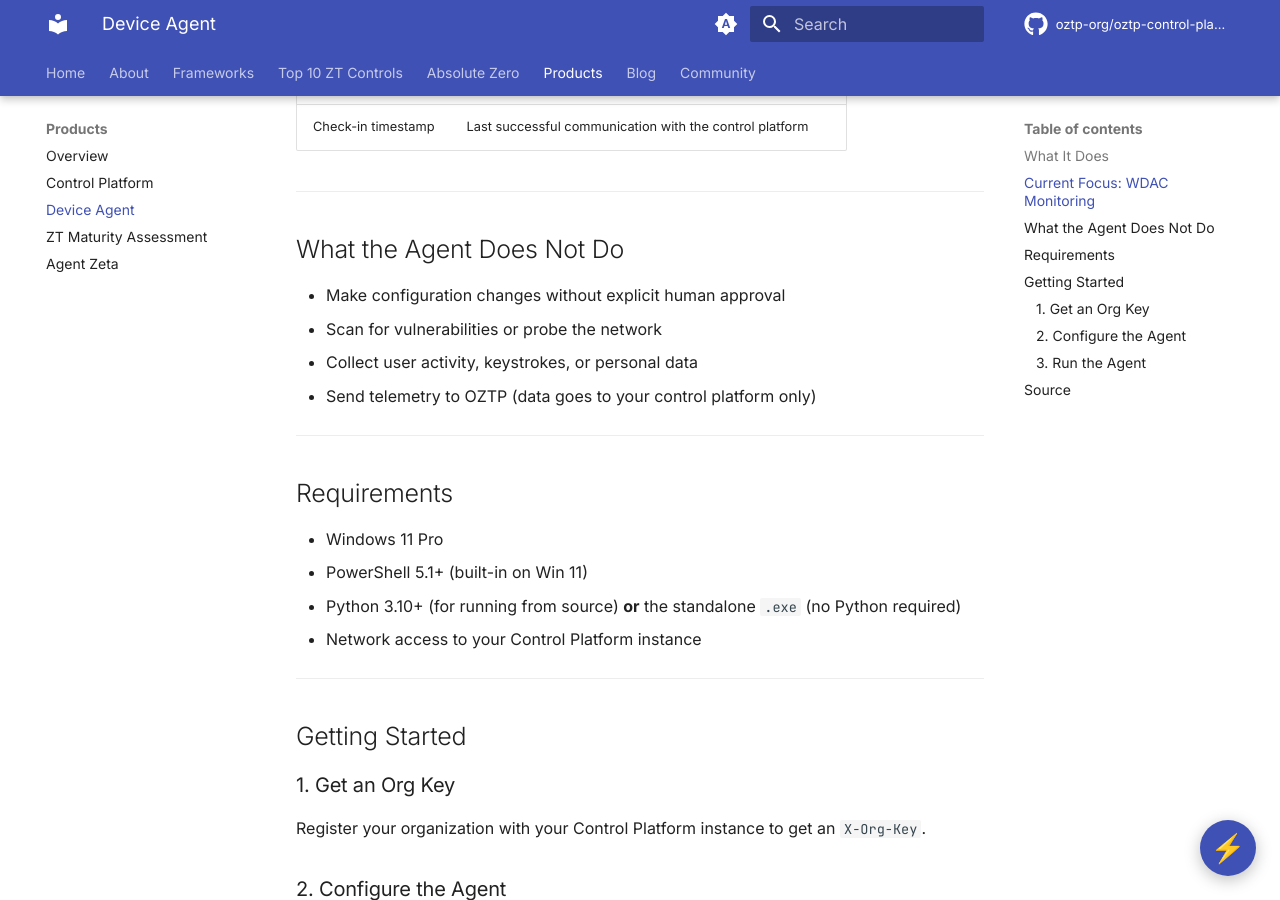
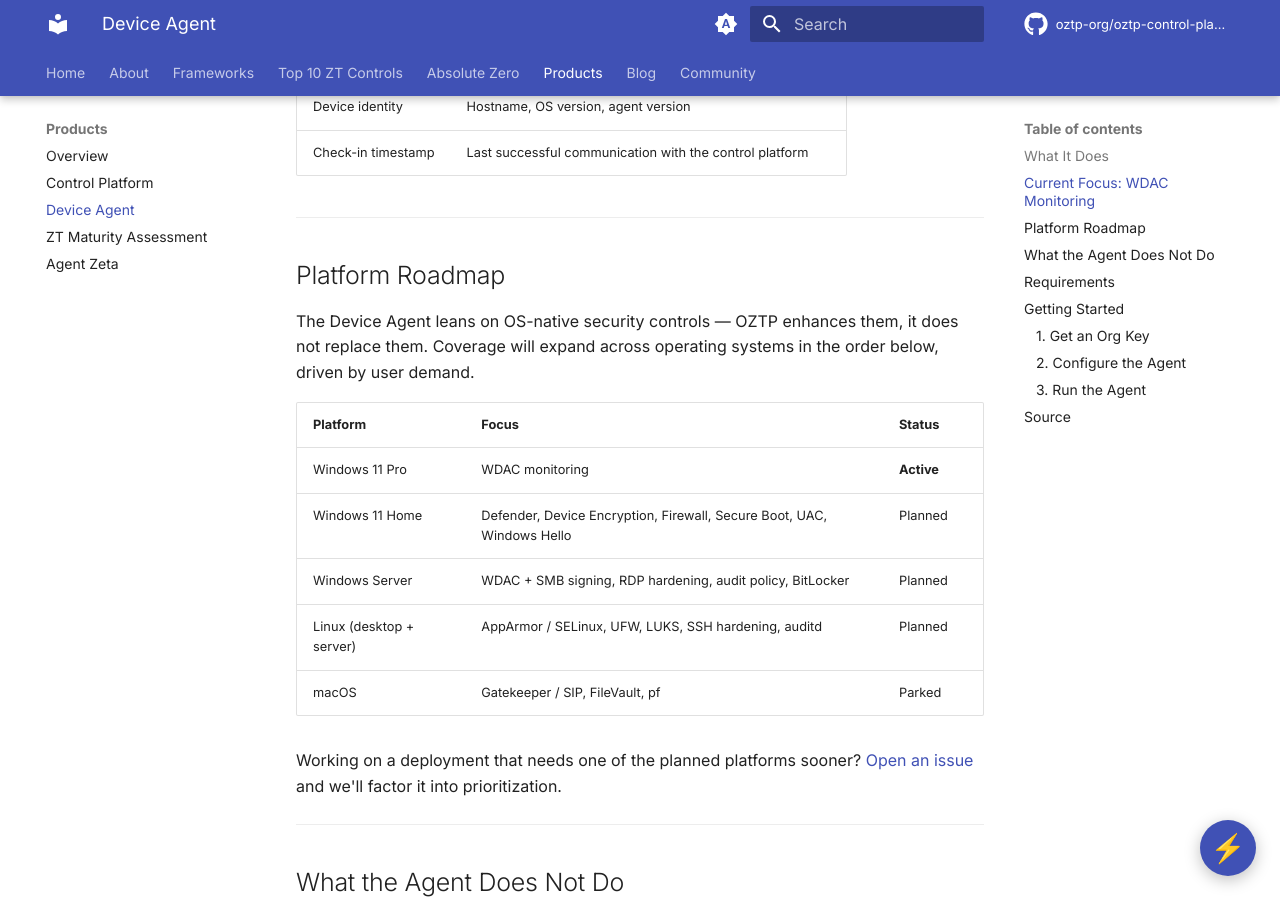
Before and after one commit to oztp-org/oztp-org.github.io, an MkDocs documentation site: the page built from docs/products/device-agent.md, in a window 1280 px wide and 900 px high, scrolled down 945 px. Built offline with MkDocs 1.6.1 and Material for MkDocs 9.7.7, drawn with Linux system fonts in a browser that asks for light colours; comment, search, counter and statistics services are not loaded; some of the changed text lies outside the part shown.

Commit message:
Add Platform Roadmap to Device Agent page
Co-Authored-By: Claude Opus 4.7 (1M context) <noreply@anthropic.com>

```diff
--- a/docs/products/device-agent.md
+++ b/docs/products/device-agent.md
@@ -1,8 +1,8 @@
 # Device Agent
 
-**Status:** Active — Windows 11 Pro
+**Status:** Active — Windows 11 Pro (additional platforms on the roadmap)
 
-The OZTP Device Agent is a lightweight background process that runs on Windows 11 Pro endpoints and reports security posture data to the Control Platform.
+The OZTP Device Agent is a lightweight background process that reports security posture data to the Control Platform. The initial release targets Windows 11 Pro; additional operating systems are on the roadmap below.
 
 ---
 
@@ -26,6 +26,22 @@ The initial release focuses on Windows Defender Application Control visibility:
 | Block/audit events | Recent application control events from the CodeIntegrity log |
 | Device identity | Hostname, OS version, agent version |
 | Check-in timestamp | Last successful communication with the control platform |
+
+---
+
+## Platform Roadmap
+
+The Device Agent leans on OS-native security controls — OZTP enhances them, it does not replace them. Coverage will expand across operating systems in the order below, driven by user demand.
+
+| Platform | Focus | Status |
+|---|---|---|
+| Windows 11 Pro | WDAC monitoring | **Active** |
+| Windows 11 Home | Defender, Device Encryption, Firewall, Secure Boot, UAC, Windows Hello | Planned |
+| Windows Server | WDAC + SMB signing, RDP hardening, audit policy, BitLocker | Planned |
+| Linux (desktop + server) | AppArmor / SELinux, UFW, LUKS, SSH hardening, auditd | Planned |
+| macOS | Gatekeeper / SIP, FileVault, pf | Parked |
+
+Working on a deployment that needs one of the planned platforms sooner? [Open an issue](https://github.com/oztp-org/oztp-control-platform/issues) and we'll factor it into prioritization.
 
 ---
 
```
